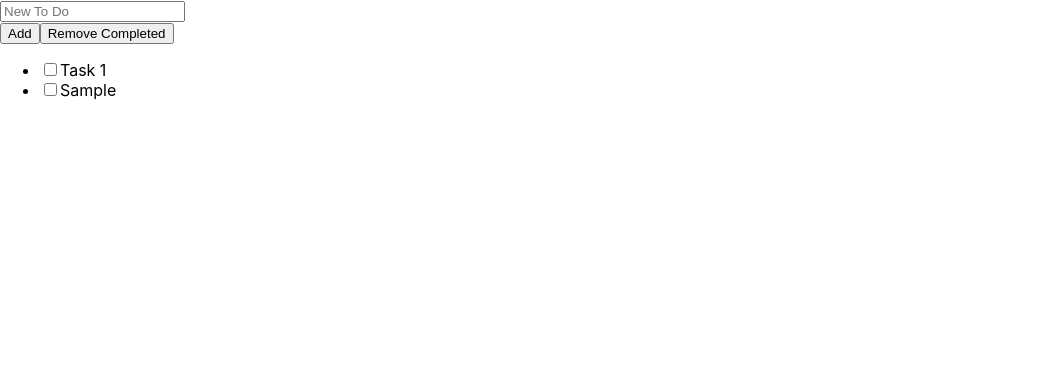
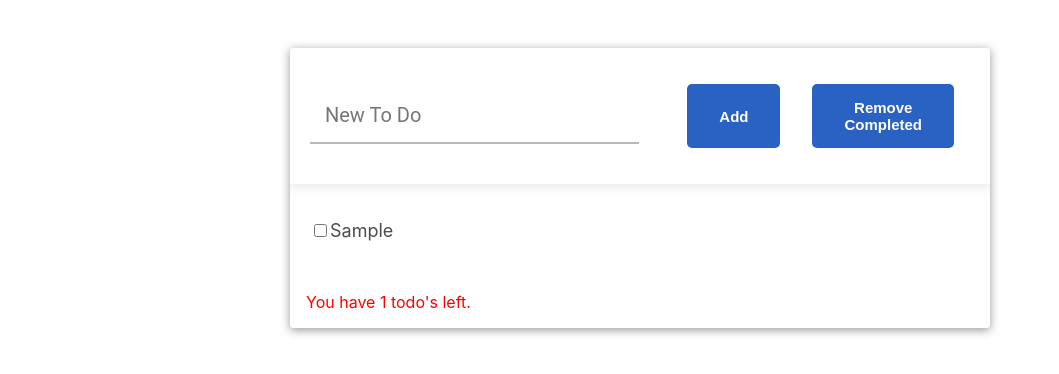
Before and after one commit to Nestorvictorino/interview-test, a React (Create React App) app: page / in a window 1280 px wide. Both pictures are taken after typing "Sample" into the empty fields and a click on the button "Add". Shown: the top 374 px of the page, without its empty margins (0-1059 px from the left). Built offline with nearby package versions, Linux system fonts and the light colour scheme.

Commit message:
adding css and some ternary

```diff
--- a/src/App.css
+++ b/src/App.css
@@ -1,3 +1,95 @@
+
+.container{
+  max-width: 700px;
+	width: 100%;
+	height: 100%;
+	max-height: 90vh;
+	overflow: auto;
+	box-shadow: 0 2px 10px rgba(139, 139, 139, 0.915);
+	border-radius: 3px;
+	display: grid;
+	grid-template-rows: auto auto 1fr;
+  margin:3rem auto;
+}
+
+.input-container{
+  display: flex;
+  flex-direction: row;
+  justify-content: space-between;
+}
+
+.task-form {
+	display: flex;
+	justify-content: space-between;
+	align-items: center;
+	position: relative;
+	padding: 20px;
+	box-shadow: 0 2px 10px rgba(139,139,139,.25);
+}
+
+.task-form__input {
+	border: none;
+	padding: 15px;
+	width: 100%;
+	font-size: 20px;
+	font-family: 'Roboto', sans-serif;
+	border-bottom: 2px solid #b8b8b8;
+}
+.task-form__input:focus {
+	outline: none;
+	border-bottom: 2px solid var(#2962c3);
+}
+
+.task-list {
+	list-style: none;
+	height: 100%;
+	overflow: auto;
+  padding-left: 0;
+}
+
+.task-list__item {
+	height: 60px;
+	padding: 0 20px;
+	align-items: center;
+	color: #4B4B4B;
+	font-size: 18px;
+	display: grid;
+	grid-template-columns: auto 1fr auto;
+}
+.task-list__item:nth-child(even) {
+	background: #f2f2f2;
+}
+.noTodoMsg{
+  padding: 2rem;
+  display: flex;
+  justify-content: center;
+}
+
+.button {
+  background-color: #2962c3;
+  border: none;
+  color: white;
+  padding: 15px 32px;
+  text-align: center;
+  text-decoration: none;
+  display: inline-block;
+  font-size: 16px;
+  border-radius: 5px;
+  margin: 1rem 1rem;
+  cursor: pointer;
+  font-weight:bold ;
+  font-size: 15px;
+}
+
+.btns-container{
+  margin-left: 2rem;
+  display: flex;
+  flex-direction: row;
+}
+.missingTask{
+  color: red;
+  padding: 1rem;
+}
 .App {
   min-height: 100vh;
   display: flex;
--- a/src/App.js
+++ b/src/App.js
@@ -7,7 +7,7 @@ import { v4 as uuidv4 } from 'uuid';
 
 function App() {
   const initialState = {
-    items: [{ id: 1, task: "Task 1", completed: false }],
+    items: [],
   };
   const [state, dispatch] = useReducer(reducer, initialState);
   const todoTaskRef = useRef();
@@ -57,8 +57,11 @@ function App() {
           <button onClick={handleToDoQuit} className='button'>Remove Completed</button>
         </div>
       </div>
-    <ToDoList todos={state.items} toggleTodo={toggleTodo}/>
-
+      <ToDoList todos={state.items} toggleTodo={toggleTodo} />
+      {
+        state.items.filter((todo) => !todo.completed).length === 0 ? "" :
+          <div className='missingTask'>You have {state.items.filter((todo) => !todo.completed).length} todo's left.</div>
+      }
     </div>
   );
 }
--- a/src/components/ToDoList.js
+++ b/src/components/ToDoList.js
@@ -4,7 +4,15 @@ import ToDoItem from './ToDoItem'
 const ToDoList = ({ todos, toggleTodo }) => {
     return (
         <>
-
+            {
+                todos.length === 0 ?
+                    <div className='noTodoMsg'>
+                        <span>
+                            There's not to do,
+                            type and add one!
+                        </span>
+                    </div>
+                    :
                     <ul className='task-list'>
                         {todos.map((todo) => {
                             return (
@@ -12,7 +20,7 @@ const ToDoList = ({ todos, toggleTodo }) => {
                             )
                         })}
                     </ul>
-
+            }
         </>
     )
 }
```
Lines whose indentation alone changed are shown as unchanged.
